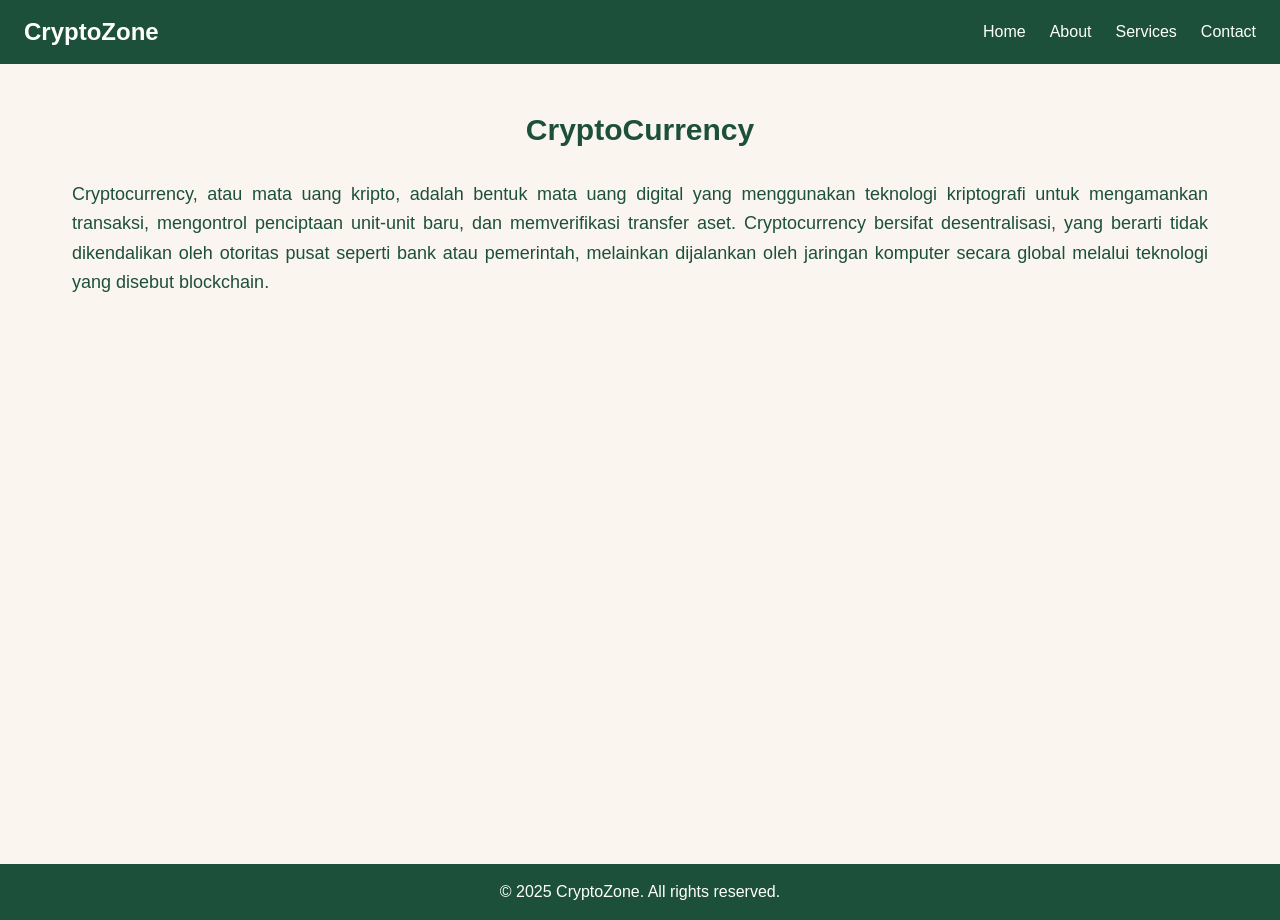
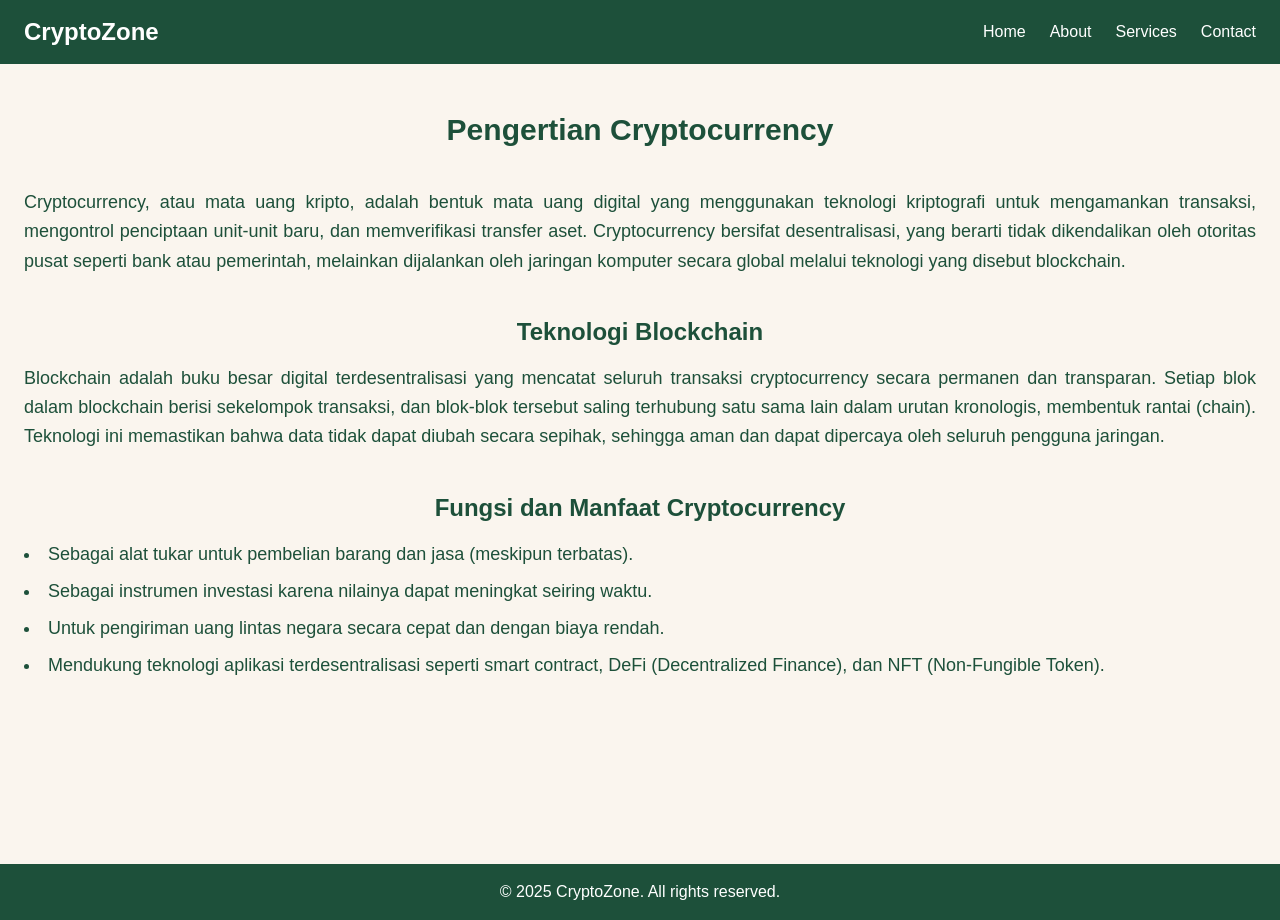
Before and after one commit to Fadhlrahman/website-cloud-computing, a Next.js app: page /about in a window 1280 px wide. Built offline with nearby package versions, Linux system fonts and the light colour scheme.

Commit message:
menambahkan konten about

```diff
--- a/app/about/page.tsx
+++ b/app/about/page.tsx
@@ -2,21 +2,63 @@ import Image from "next/image";
 
 export default function About() {
   return (
-    <div className="min-h-screen overflow-x-hidden bg-belakang flex flex-col items-center p-12">
-      <h2 className="text-3xl font-bold text-element mb-6"> CryptoCurrency </h2>
+    <div className="min-h-screen overflow-x-hidden bg-belakang flex flex-col items-center px-6 py-12 ">
+      <h2 className="text-3xl font-bold text-element mb-10 text-center">
+        Pengertian Cryptocurrency
+      </h2>
 
-      {/* Cryptogcurrency information */}
-      <div className="text-justify max-w-6xl">
-        <div className=" flex flex-col items-center p-2">
+      <div className="text-justify max-w-7xl mx-auto space-y-10 ">
+        {/* Pengertian */}
+        <p className="text-lg text-element leading-relaxed">
+          Cryptocurrency, atau mata uang kripto, adalah bentuk mata uang digital
+          yang menggunakan teknologi kriptografi untuk mengamankan transaksi,
+          mengontrol penciptaan unit-unit baru, dan memverifikasi transfer aset.
+          Cryptocurrency bersifat desentralisasi, yang berarti tidak
+          dikendalikan oleh otoritas pusat seperti bank atau pemerintah,
+          melainkan dijalankan oleh jaringan komputer secara global melalui
+          teknologi yang disebut blockchain.
+        </p>
+
+        {/* Teknologi Blockchain */}
+        <div>
+          <h3 className="text-2xl font-bold text-element mb-4 text-center">
+            Teknologi Blockchain
+          </h3>
           <p className="text-lg text-element leading-relaxed">
-            Cryptocurrency, atau mata uang kripto, adalah bentuk mata uang
-            digital yang menggunakan teknologi kriptografi untuk mengamankan
-            transaksi, mengontrol penciptaan unit-unit baru, dan memverifikasi
-            transfer aset. Cryptocurrency bersifat desentralisasi, yang berarti
-            tidak dikendalikan oleh otoritas pusat seperti bank atau pemerintah,
-            melainkan dijalankan oleh jaringan komputer secara global melalui
-            teknologi yang disebut blockchain.
+            Blockchain adalah buku besar digital terdesentralisasi yang mencatat
+            seluruh transaksi cryptocurrency secara permanen dan transparan.
+            Setiap blok dalam blockchain berisi sekelompok transaksi, dan
+            blok-blok tersebut saling terhubung satu sama lain dalam urutan
+            kronologis, membentuk rantai (chain). Teknologi ini memastikan bahwa
+            data tidak dapat diubah secara sepihak, sehingga aman dan dapat
+            dipercaya oleh seluruh pengguna jaringan.
           </p>
+        </div>
+
+        {/* Fungsi dan Manfaat */}
+        <div>
+          <h4 className="text-2xl font-bold text-element mb-4 text-center">
+            Fungsi dan Manfaat Cryptocurrency
+          </h4>
+          <ul className="list-disc list-inside space-y-2 text-lg text-element leading-relaxed">
+            <li>
+              Sebagai alat tukar untuk pembelian barang dan jasa (meskipun
+              terbatas).
+            </li>
+            <li>
+              Sebagai instrumen investasi karena nilainya dapat meningkat
+              seiring waktu.
+            </li>
+            <li>
+              Untuk pengiriman uang lintas negara secara cepat dan dengan biaya
+              rendah.
+            </li>
+            <li>
+              Mendukung teknologi aplikasi terdesentralisasi seperti smart
+              contract, DeFi (Decentralized Finance), dan NFT (Non-Fungible
+              Token).
+            </li>
+          </ul>
         </div>
       </div>
     </div>
```
